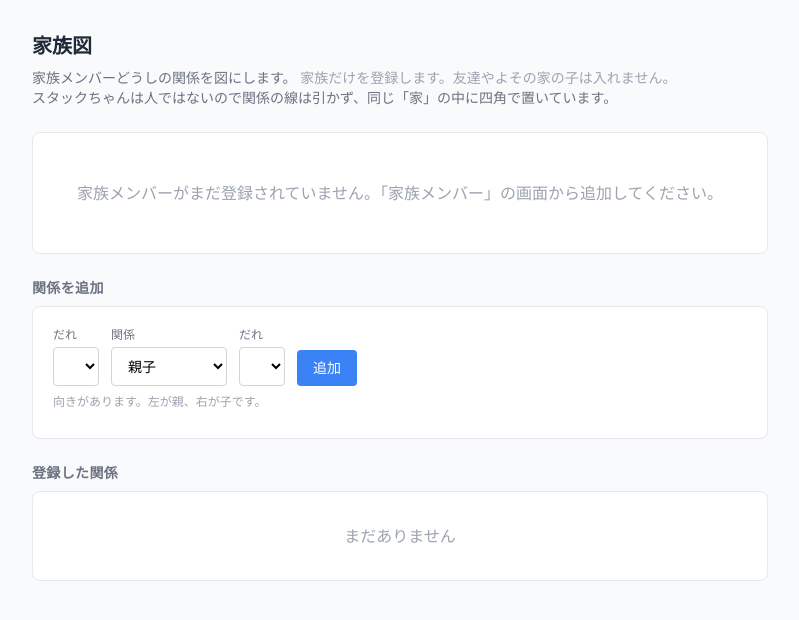
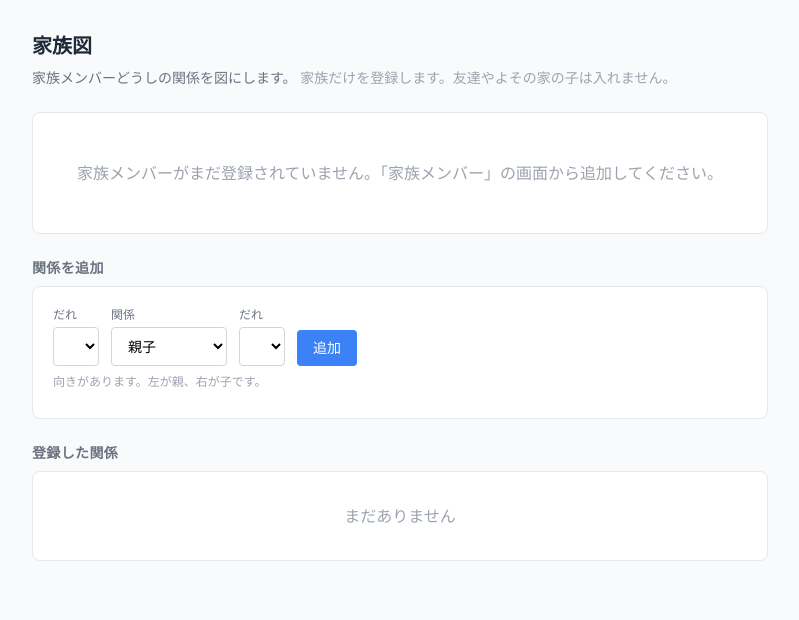
Before and after one commit to kanekoh/bridge-stackchan, a FastAPI app: template templates/family.html in a window 1280 px wide. Shown: the part 93-713 px from the top of the page, without its empty margins (240-1039 px from the left). Run offline with FastAPI, Linux system fonts and the light colour scheme; the template is opened without the code that fills it, so the values that code supplies are empty; some libraries are stand-ins or nearby versions.

Commit message:
家族図の「家」の枠をやめた（スタックちゃんはきょうだいとして登録済み）
ユーザーがスタックチャンを家族メンバーとして登録し、きょうだいの関係を
引いたため、人ではないものを別枠に置く必要がなくなった。
複合ノードの枠とデバイス専用のノード・配色を削除し、ほかの家族と同じ
丸いノードで描く。API が返していた device フィールドも不要なので外した。

Co-Authored-By: Claude Opus 5 <noreply@anthropic.com>

```diff
--- a/bridge/api/devices.py
+++ b/bridge/api/devices.py
@@ -370,9 +370,6 @@ def api_family_relations():
     by_id = {m["id"]: m for m in members}
     return {
         "members": members,
-        # スタックちゃん自身は家族メンバー表には入れない（人ではないため）。
-        # 図のうえでは「家」の中に別の形で置く。
-        "device": {"name": "スタックちゃん", "device_id": MQTT_DEVICE_ID},
         "relations": [
             {**r, "label": _relation_label(r["relation"], by_id.get(r["from_id"]))}
             for r in _fetch_family_relations()
--- a/templates/family.html
+++ b/templates/family.html
@@ -11,7 +11,6 @@
 <p class="text-sm text-gray-500 mb-6">
   家族メンバーどうしの関係を図にします。
   <span class="text-gray-400">家族だけを登録します。友達やよその家の子は入れません。</span>
-  <br>スタックちゃんは人ではないので関係の線は引かず、同じ「家」の中に四角で置いています。
 </p>
 
 <div class="bg-white rounded-lg border border-gray-200 mb-6">
@@ -81,24 +80,15 @@
     empty.classList.add('hidden');
     document.getElementById('graph').style.height = '420px';
 
-    // 「家」の枠（Cytoscape の複合ノード）の中に家族とスタックちゃんを置く。
-    // スタックちゃんは人ではないので、親子やきょうだいの線は引かず、
-    // 形を変えて同じ家にいることだけを示す。
+    // 家族メンバーをそのまま並べる。スタックちゃんも1人として登録されているので
+    // 特別扱いはしない（きょうだいとして線が引かれる）。
     const elements = [
-      { data: { id: 'house', label: '家' } },
-      ..._data.members.map(m => ({
-        data: { id: 'm' + m.id, label: m.name, parent: 'house', kind: 'person' },
-      })),
+      ..._data.members.map(m => ({ data: { id: 'm' + m.id, label: m.name, kind: 'person' } })),
       ..._data.relations.map(r => ({ data: {
         id: 'r' + r.id, source: 'm' + r.from_id, target: 'm' + r.to_id,
         label: r.label, kind: r.relation,
       } })),
     ];
-    if (_data.device) {
-      elements.push({ data: {
-        id: 'device', label: _data.device.name, parent: 'house', kind: 'device',
-      } });
-    }
 
     if (_cy) _cy.destroy();
     _cy = cytoscape({
@@ -109,19 +99,6 @@
           'background-color': '#3b82f6', 'label': 'data(label)',
           'color': '#1f2937', 'font-size': 13, 'text-valign': 'bottom',
           'text-margin-y': 6, 'width': 36, 'height': 36,
-        } },
-        // スタックちゃん。四角くして、人と一目で見分けられるようにする
-        { selector: 'node[kind = "device"]', style: {
-          'shape': 'round-rectangle', 'background-color': '#f1f5f9',
-          'border-width': 2, 'border-color': '#94a3b8',
-          'label': 'data(label)', 'color': '#475569', 'font-size': 12,
-          'text-valign': 'bottom', 'text-margin-y': 6, 'width': 40, 'height': 32,
-        } },
-        { selector: '$node > node', style: {   // 「家」の枠
-          'background-color': '#f8fafc', 'border-color': '#e2e8f0', 'border-width': 1,
-          'label': 'data(label)', 'font-size': 11, 'color': '#94a3b8',
-          'text-valign': 'top', 'text-halign': 'center', 'text-margin-y': -4,
-          'padding': 24,
         } },
         { selector: 'edge', style: {
           'width': 2, 'line-color': '#cbd5e1', 'label': 'data(label)',
```
Also changed, not shown: test_family_relations.py (+0 -10 lines).
